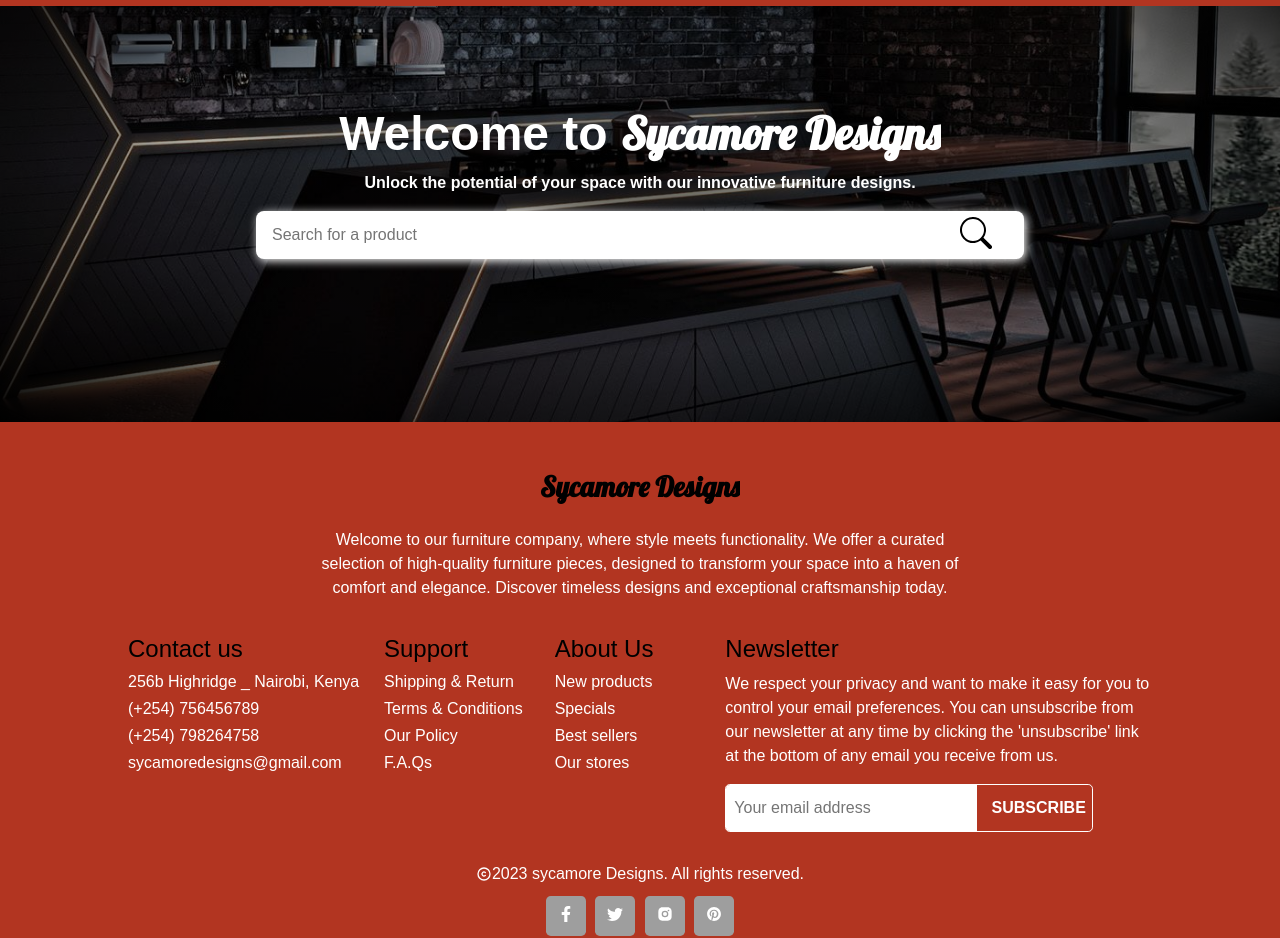
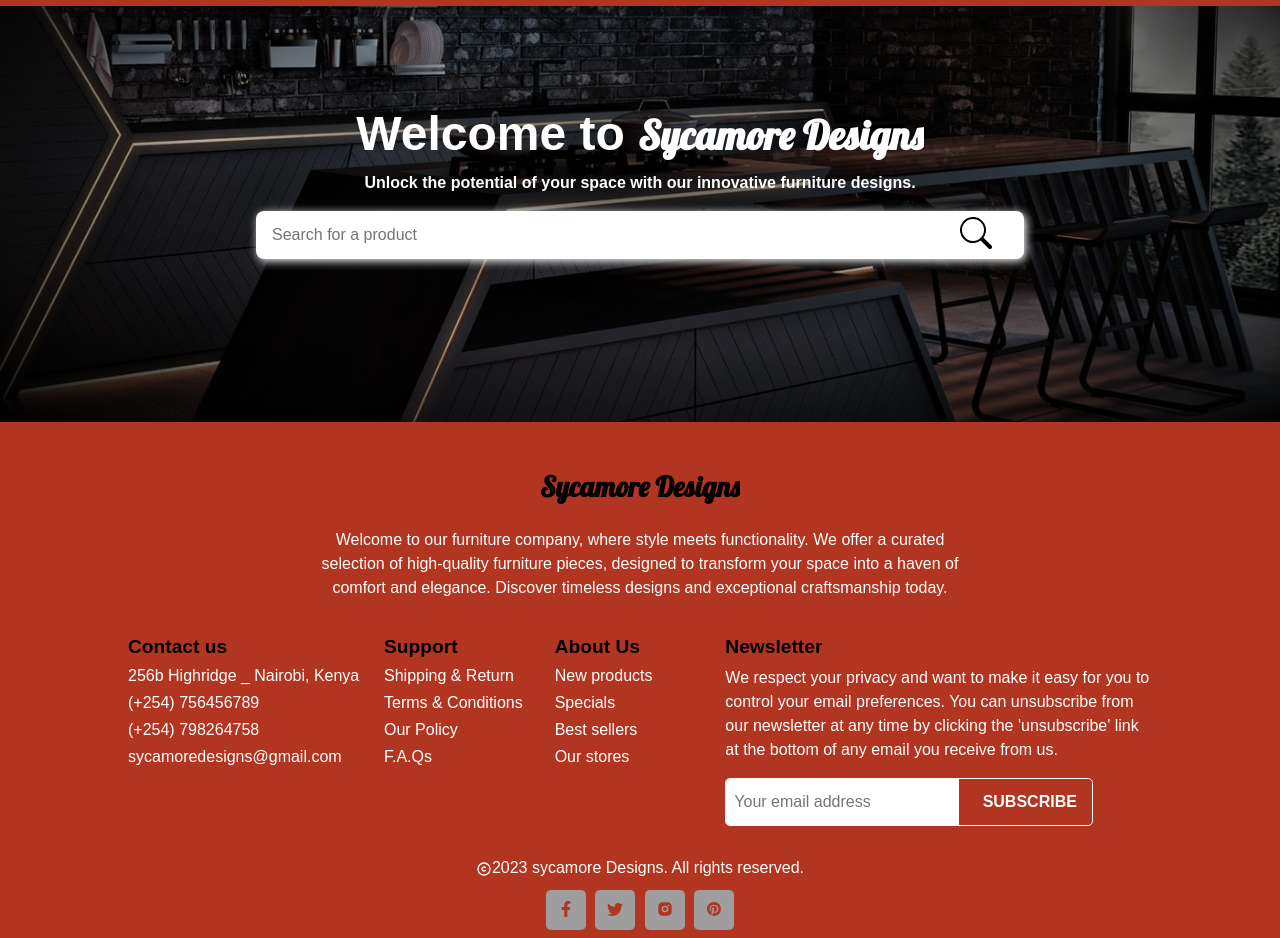
Before and after one commit to Roche001/FurniFusion, a React (Create React App) app: page / in a window 1280 px wide. Shown: the part 58-996 px from the top of the page. Built offline with nearby package versions, Linux system fonts and the light colour scheme; a web font is replaced by a local one.

Commit message:
update changes

```diff
--- a/src/components/footer/Footer.css
+++ b/src/components/footer/Footer.css
@@ -79,14 +79,14 @@
 }
 input {
   padding: 0.5rem;
-  width: 70%;
+  width: 65%;
   height: 100%;
 }
 .footer-button {
   margin-left: 0.5rem;
   background: transparent;
   font-weight: 700;
-  width: 30%;
+  width: 35%;
   color: #ffffff;
 }
 .footer-button:hover {
@@ -114,22 +114,30 @@ input {
   justify-content: center;
   align-items: center;
   background: #9e9e9e;
+  color: #b23521;
   height: 2.5rem;
   width: 2.5rem;
   margin: 0.3rem;
-
   border-radius: 0.3rem;
+}
+.media-one:hover {
+  color: ;
 }
 
 .media h6 {
+  color: #b23521;
+  margin-top: 0.2rem;
+}
+.media h6:hover {
   color: #ffffff;
-  margin-top: 0.2rem;
 }
 .footer-contact h4,
 .footer-support h4,
 .footer-us h4,
 .footer-news h4 {
   color: #000000;
+  font-weight: 600;
+  font-size: 1.2rem;
 }
 
 @media screen and (max-width: 600px) {
--- a/src/components/home/Home.css
+++ b/src/components/home/Home.css
@@ -24,7 +24,7 @@
 }
 .home-banner h2 span {
   font-family: "Lobster", cursive;
-  font-size: 2.8rem;
+  font-size: 2.5rem;
 }
 .home-banner p {
   font-weight: 600;
```
